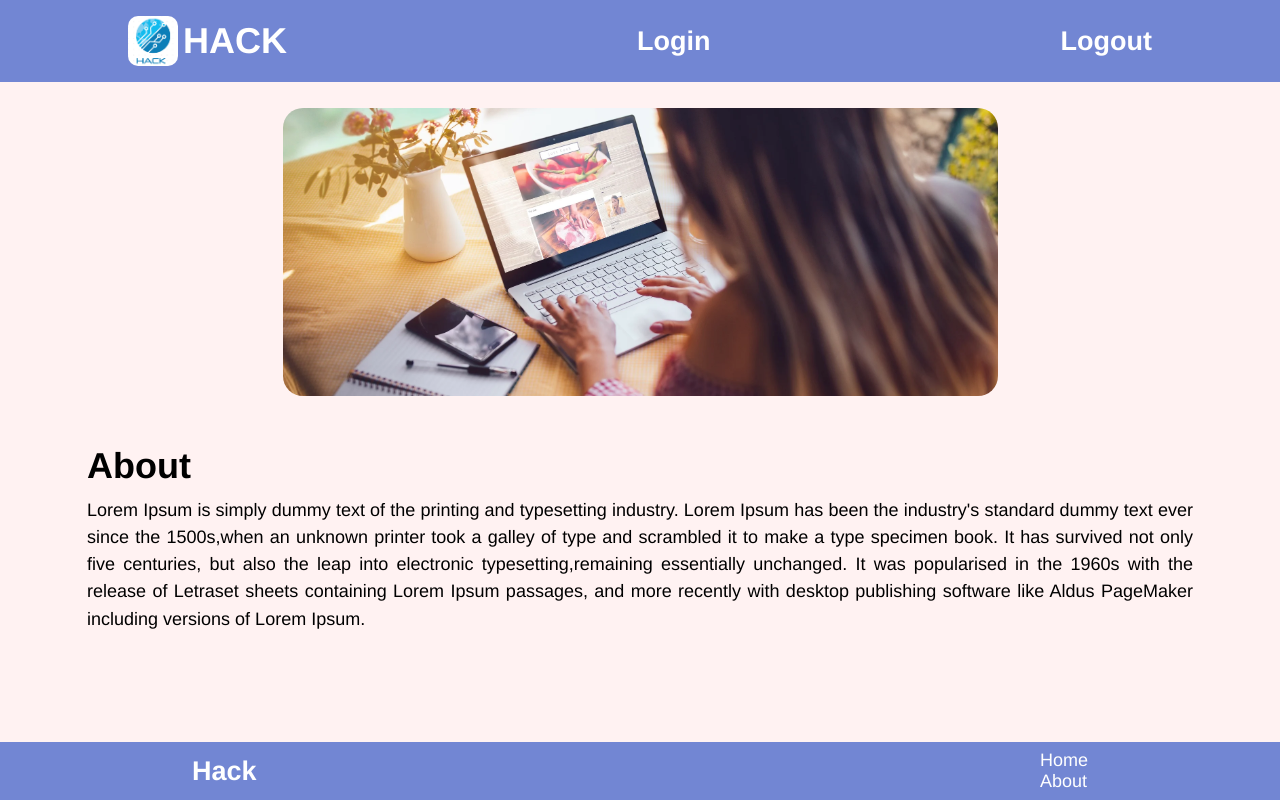
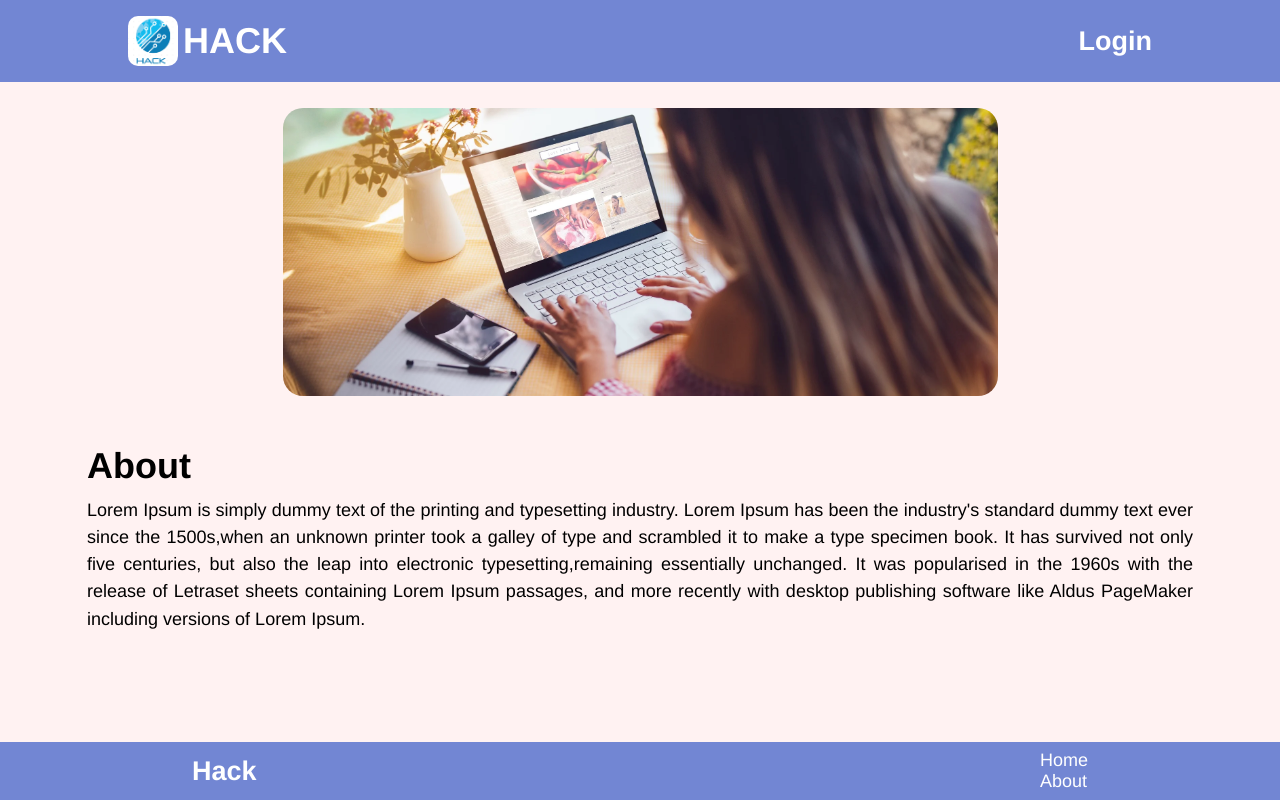
Before and after one commit to himanshuvarandani/hack-frontend, an Angular app: page / in a window 1280 px wide. Built offline with nearby package versions, Linux system fonts and the light colour scheme.

Commit message:
Make header dynamic

```diff
--- a/src/app/components/header/header.component.html
+++ b/src/app/components/header/header.component.html
@@ -8,16 +8,16 @@
     />
     <h1>HACK</h1>
   </div>
-  <!-- <div ngIf="${jwtToken==null}" class="right-content"> -->
+  <div *ngIf="token==null" class="right-content">
     <a href="/signin"><h2>Login</h2></a>
-  <!-- </div> -->
-  <!-- <div th:unless="${jwtToken==null}" class="right-content">
-    <a th:if="${role} == 'ROLE_HR'" href="/hr"><h2>HR</h2></a>
-    <a th:if="${role} == 'ROLE_EMPLOYEE'" href="/employee"><h2>Employee</h2></a>
-    <a th:if="${role} == 'ROLE_ADMIN'" href="/admin/initialize-data">
+  </div>
+  <div *ngIf="token!=null" class="right-content">
+    <a *ngIf="role=='ROLE_HR'" href="/hr"><h2>HR</h2></a>
+    <a *ngIf="role=='ROLE_EMPLOYEE'" href="/employee"><h2>Employee</h2></a>
+    <a *ngIf="role=='ROLE_ADMIN'" href="/admin/initialize-data">
       <h2>Initialize Data</h2>
     </a>
-    <a th:unless="${role} == 'ROLE_ADMIN'" href="/profile"><h2>Profile</h2></a> -->
+    <a *ngIf="role!='ROLE_ADMIN'" href="/profile"><h2>Profile</h2></a>
     <h2 (click)="signOut()">Logout</h2>
-  <!-- </div> -->
+  </div>
 </header>
--- a/src/app/components/header/header.component.ts
+++ b/src/app/components/header/header.component.ts
@@ -1,20 +1,30 @@
-import { Component } from '@angular/core';
+import { Component, OnInit } from '@angular/core';
 import { Router } from '@angular/router';
 
 import { TokenStorageService } from '../../_services/auth/token-storage.service';
+import { User } from 'types';
 
 @Component({
   selector: 'app-header',
   templateUrl: './header.component.html',
   styleUrls: ['./header.component.css']
 })
-export class HeaderComponent {
+export class HeaderComponent implements OnInit{
+  token: string | null = null
+  role: string = ""
 
   constructor(
     private tokenStorage: TokenStorageService,
     private router: Router
   ) {}
 
+  ngOnInit(): void {
+    this.token = this.tokenStorage.getToken()
+    const user: User | null = this.tokenStorage.getUser()
+    if (user)
+      this.role = user.role
+  }
+
   signOut() {
     this.tokenStorage.signout()
     this.router.navigate(["/signin"])
```
Also changed, not shown: 1 other file (tests, documents, lock files or other folders).
